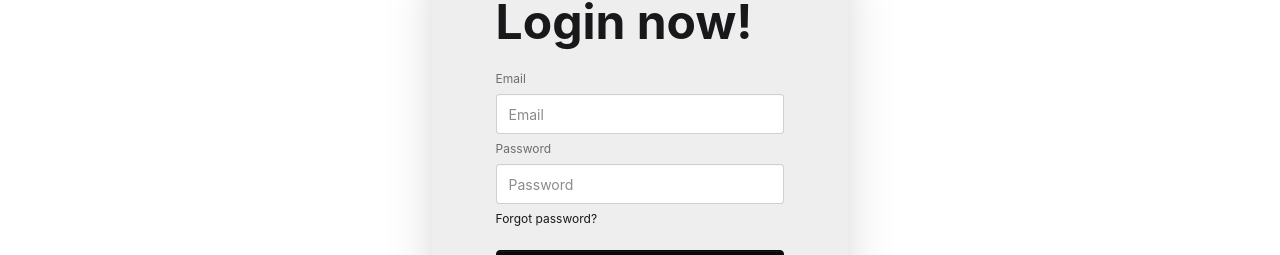
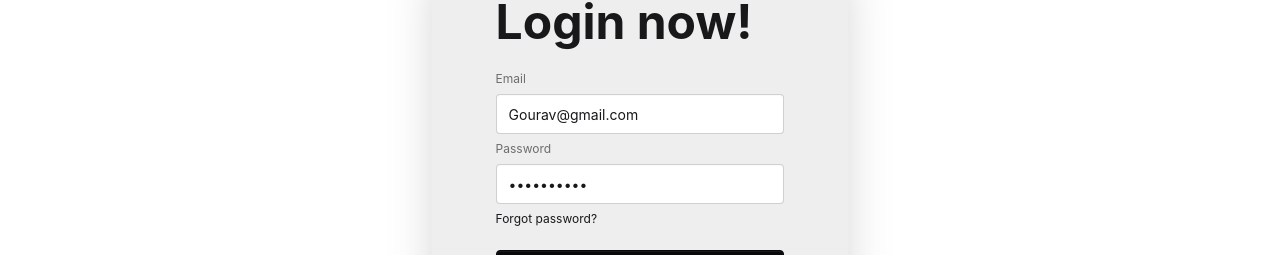
Before and after one commit to gouravsharma199/Social-Media-FE, a React (Vite) app: page /login in a window 1280 px wide. Shown: the part 202-457 px from the top of the page. Built offline with nearby package versions, Linux system fonts and the light colour scheme.

Commit message:
making login page

```diff
--- a/src/Login.jsx
+++ b/src/Login.jsx
@@ -2,14 +2,14 @@ import React, { useState } from 'react'
 import axios from 'axios';
 const Login = () => {
 
-    const[email,setEmail] = useState(" ");
-    const[password,setPassword] = useState("");
+    const[emailId,setEmailId] = useState("Gourav@gmail.com");
+    const[password,setPassword] = useState("Gourav@321");
 
     const handleLogin = async()=>{
         try{
             const res = await axios.post("http://localhost:222/login",{
-                emailId: "Gourav@gmail.com",
-                password: "Gourav@321"
+                emailId,
+                password
             })
 
         }catch(err){
@@ -29,8 +29,8 @@ const Login = () => {
                     <fieldset className="fieldset">
 
                         <label className="label">Email</label>
-                        <input type="email" value={email} className="input"
-                        placeholder="Email" onChange={(e)=>setEmail(e.target.value)} />
+                        <input type="email" value={emailId} className="input"
+                        placeholder="Email" onChange={(e)=>setEmailId(e.target.value)} />
 
                         <label className="label">Password</label>
                         <input type="password" className="input" value={password}
@@ -39,7 +39,7 @@ const Login = () => {
                         <div><a className="link link-hover">Forgot password?</a></div>
 
 
-                    <button className="btn btn-neutral mt-4">Login</button>
+                    <button className="btn btn-neutral mt-4" onClick={handleLogin}>Login</button>
                     </fieldset>
                 </div>
             </div>
```
